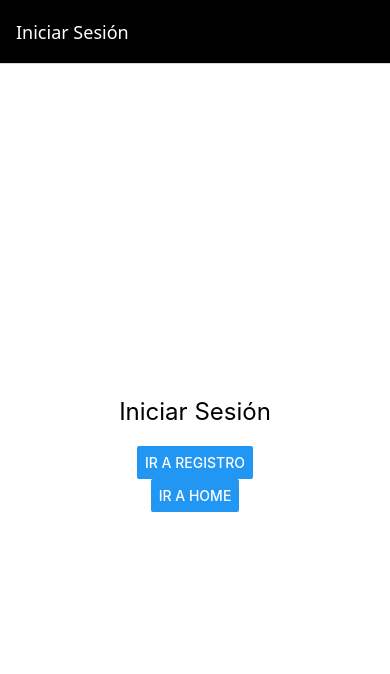
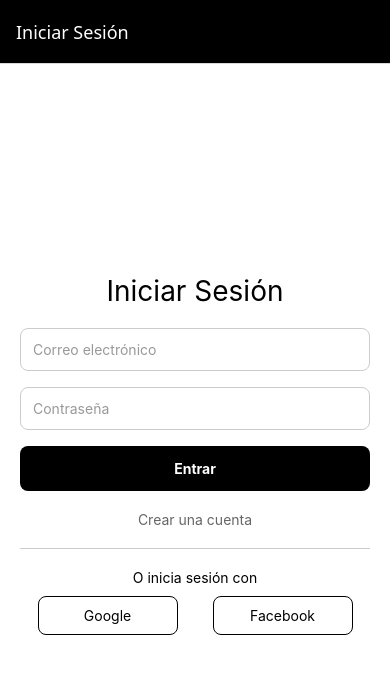
Before and after one commit to udb2025/eventos-comunitarios-ca140174, a React Native app: screen /Login in a window 390 px wide. Shown: the top 674 px of the page. Built offline with nearby package versions, Linux system fonts and the light colour scheme.

Commit message:
Diseño de login ,listo

```diff
--- a/src/screens/LoginScreen.js
+++ b/src/screens/LoginScreen.js
@@ -1,27 +1,50 @@
 // src/screens/LoginScreen.js
 import React from "react";
-import { Button, StyleSheet, Text, View } from "react-native";
+import { StyleSheet, Text, TextInput, TouchableOpacity, View } from "react-native";
 
 export default function LoginScreen({ navigation }) {
   return (
     <View style={styles.container}>
       <Text style={styles.title}>Iniciar Sesión</Text>
-      <Button title="Ir a Registro" onPress={() => navigation.navigate("Register")} />
-      <Button title="Ir a Home" onPress={() => navigation.navigate("Home")} />
+
+      <TextInput placeholder="Correo electrónico" placeholderTextColor="#999" style={styles.input} />
+      <TextInput placeholder="Contraseña" placeholderTextColor="#999" secureTextEntry style={styles.input} />
+
+      <TouchableOpacity style={styles.button}>
+        <Text style={styles.buttonText}>Entrar</Text>
+      </TouchableOpacity>
+
+      <TouchableOpacity onPress={() => navigation.navigate("Register")}>
+        <Text style={styles.link}>Crear una cuenta</Text>
+      </TouchableOpacity>
+
+      <View style={styles.divider} />
+
+      <Text style={styles.socialText}>O inicia sesión con</Text>
+
+      <View style={styles.socialButtons}>
+        <TouchableOpacity style={styles.socialButton}>
+          <Text style={styles.socialButtonText}>Google</Text>
+        </TouchableOpacity>
+
+        <TouchableOpacity style={styles.socialButton}>
+          <Text style={styles.socialButtonText}>Facebook</Text>
+        </TouchableOpacity>
+      </View>
     </View>
   );
 }
 
 const styles = StyleSheet.create({
-  container: {
-    flex: 1,
-    justifyContent: "center",
-    alignItems: "center",
-    backgroundColor: "#fff",
-  },
-  title: {
-    fontSize: 24,
-    color: "#000",
-    marginBottom: 20,
-  },
+  container: { flex: 1, justifyContent: "center", padding: 20, backgroundColor: "#fff" },
+  title: { fontSize: 28, color: "#000", marginBottom: 20, textAlign: "center" },
+  input: { borderWidth: 1, borderColor: "#ccc", padding: 12, borderRadius: 8, marginBottom: 16, color: "#000" },
+  button: { backgroundColor: "#000", padding: 14, borderRadius: 8, marginBottom: 10 },
+  buttonText: { color: "#fff", textAlign: "center", fontWeight: "bold" },
+  link: { color: "#666", textAlign: "center", marginTop: 10 },
+  divider: { height: 1, backgroundColor: "#ccc", marginVertical: 20 },
+  socialText: { color: "#000", textAlign: "center", marginBottom: 10 },
+  socialButtons: { flexDirection: "row", justifyContent: "space-around" },
+  socialButton: { borderWidth: 1, borderColor: "#000", padding: 10, borderRadius: 8, width: "40%" },
+  socialButtonText: { textAlign: "center", color: "#000" }
 });
--- a/src/screens/RegisterScreen.js
+++ b/src/screens/RegisterScreen.js
@@ -1,26 +1,33 @@
 // src/screens/RegisterScreen.js
 import React from "react";
-import { Button, StyleSheet, Text, View } from "react-native";
+import { StyleSheet, Text, TextInput, TouchableOpacity, View } from "react-native";
 
 export default function RegisterScreen({ navigation }) {
   return (
     <View style={styles.container}>
-      <Text style={styles.title}>Registro</Text>
-      <Button title="Ir a Login" onPress={() => navigation.navigate("Login")} />
+      <Text style={styles.title}>Crear Cuenta</Text>
+
+      <TextInput placeholder="Nombre completo" placeholderTextColor="#999" style={styles.input} />
+      <TextInput placeholder="Correo electrónico" placeholderTextColor="#999" style={styles.input} />
+      <TextInput placeholder="Contraseña" placeholderTextColor="#999" secureTextEntry style={styles.input} />
+      <TextInput placeholder="Confirmar contraseña" placeholderTextColor="#999" secureTextEntry style={styles.input} />
+
+      <TouchableOpacity style={styles.button}>
+        <Text style={styles.buttonText}>Registrarse</Text>
+      </TouchableOpacity>
+
+      <TouchableOpacity onPress={() => navigation.navigate("Login")}>
+        <Text style={styles.link}>¿Ya tienes una cuenta? Inicia sesión</Text>
+      </TouchableOpacity>
     </View>
   );
 }
 
 const styles = StyleSheet.create({
-  container: {
-    flex: 1,
-    justifyContent: "center",
-    alignItems: "center",
-    backgroundColor: "#fff",
-  },
-  title: {
-    fontSize: 24,
-    color: "#000",
-    marginBottom: 20,
-  },
+  container: { flex: 1, justifyContent: "center", padding: 20, backgroundColor: "#fff" },
+  title: { fontSize: 28, color: "#000", marginBottom: 20, textAlign: "center" },
+  input: { borderWidth: 1, borderColor: "#ccc", padding: 12, borderRadius: 8, marginBottom: 16, color: "#000" },
+  button: { backgroundColor: "#000", padding: 14, borderRadius: 8, marginBottom: 10 },
+  buttonText: { color: "#fff", textAlign: "center", fontWeight: "bold" },
+  link: { color: "#666", textAlign: "center", marginTop: 10 }
 });
```
